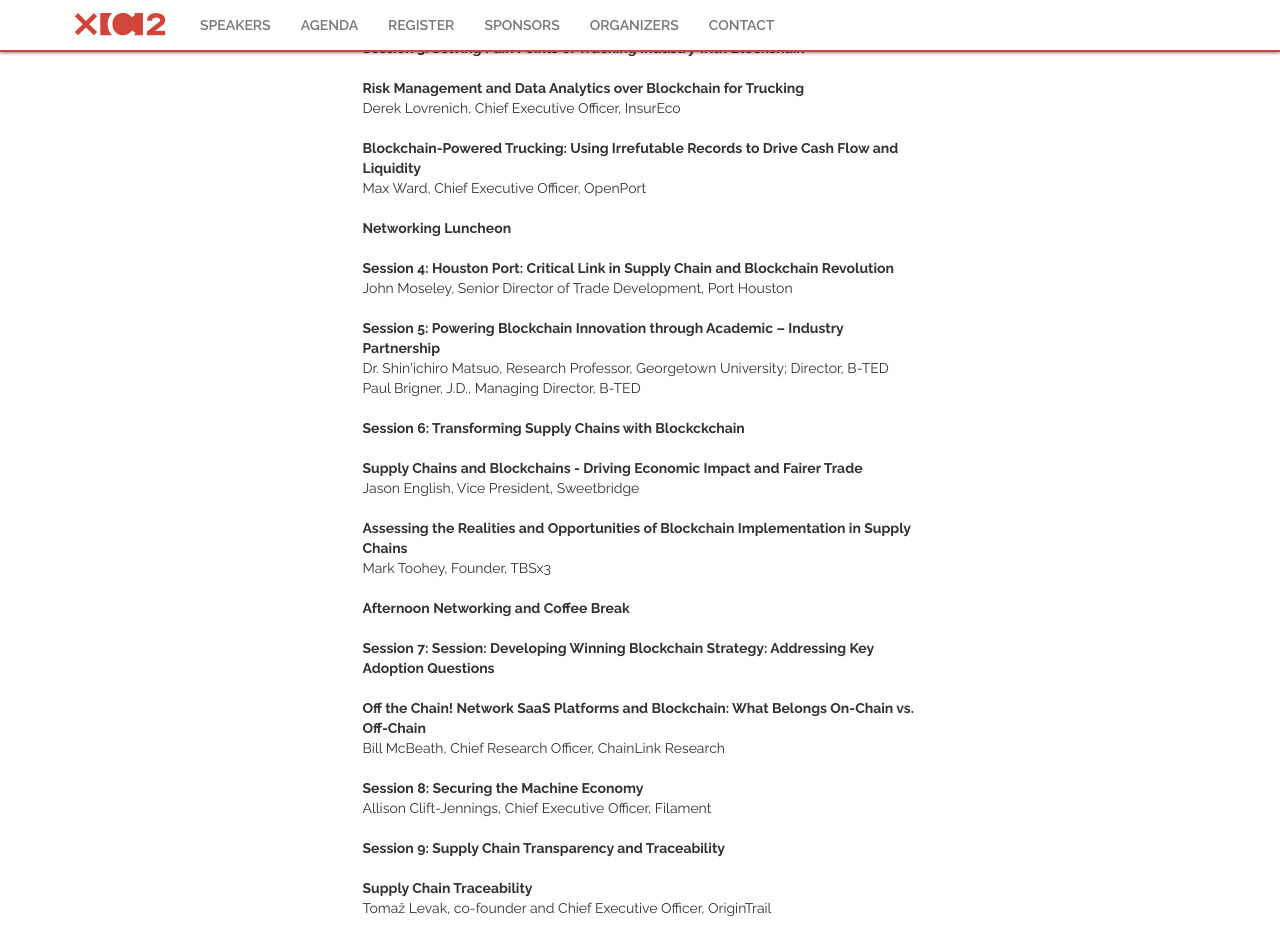
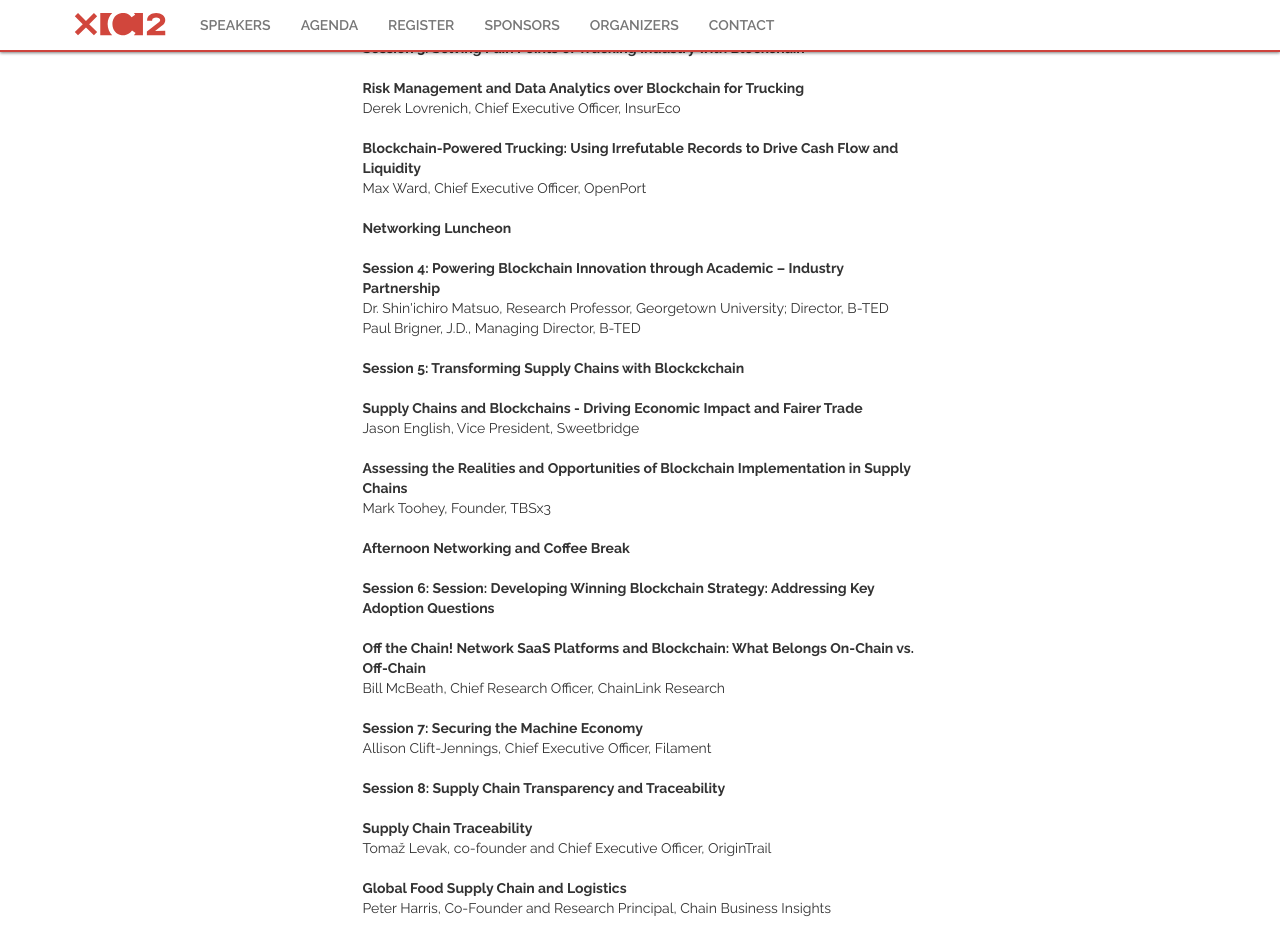
Before and after one commit to gnawalishyam/jekyll, a Jekyll site: the page built from index.html, in a window 1280 px wide and 1400 px high, scrolled down 3969 px. Shown: the top 940 px of the window. Built offline with Jekyll 4.4.1, drawn with Linux system fonts in a browser that asks for light colours; some web fonts are replaced.

Commit message:
Session 4 removed

```diff
--- a/index.html
+++ b/index.html
@@ -141,25 +141,18 @@
 							<b>Networking Luncheon</b></br></br>
 						</div>
 						<div class="col-sm-3 hidden-xxs hidden-xs hidden-sm hidden-md hidden-lg">
-							<!-- <b>1:10 PM – 1:30 PM</b> -->
-							<b>PM</b>
-						</div>
-						<div class="col-sm-offset-3 col-sm-6">
-							<b>Session 4: Houston Port: Critical Link in Supply Chain and Blockchain Revolution</b></br>John Moseley, Senior Director of Trade Development, Port Houston</br></br>
-						</div>
-						<div class="col-sm-3 hidden-xxs hidden-xs hidden-sm hidden-md hidden-lg">
 							<!-- <b>1:30 PM – 1:50 PM</b> -->
 							<b>PM</b>
 						</div>
 						<div class="col-sm-offset-3 col-sm-6">
-							<b>Session 5: Powering Blockchain Innovation through Academic – Industry Partnership</b></br>Dr. Shin'ichiro Matsuo, Research Professor, Georgetown University; Director, B-TED</br>Paul Brigner, J.D., Managing Director, B-TED</br></br>
+							<b>Session 4: Powering Blockchain Innovation through Academic – Industry Partnership</b></br>Dr. Shin'ichiro Matsuo, Research Professor, Georgetown University; Director, B-TED</br>Paul Brigner, J.D., Managing Director, B-TED</br></br>
 						</div>
 						<div class="col-sm-3 hidden-xxs hidden-xs hidden-sm hidden-md hidden-lg">
 							<!-- <b>1:50 PM – 2:50 PM</b> -->
 							<b>PM</b>
 						</div>
 						<div class="col-sm-offset-3 col-sm-6">
-							<b>Session 6: Transforming Supply Chains with Blockckchain</b></br></br><b>Supply Chains and Blockchains - Driving Economic Impact and Fairer Trade</b></br>Jason English, Vice President, Sweetbridge</br></br><b>Assessing the Realities and Opportunities of Blockchain Implementation in Supply Chains</b></br>Mark Toohey, Founder, TBSx3</br></br>
+							<b>Session 5: Transforming Supply Chains with Blockckchain</b></br></br><b>Supply Chains and Blockchains - Driving Economic Impact and Fairer Trade</b></br>Jason English, Vice President, Sweetbridge</br></br><b>Assessing the Realities and Opportunities of Blockchain Implementation in Supply Chains</b></br>Mark Toohey, Founder, TBSx3</br></br>
 						</div>
 						<div class="col-sm-3 hidden-xxs hidden-xs hidden-sm hidden-md hidden-lg">
 							<!-- <b>2:50 PM – 3:10 PM</b> -->
@@ -173,21 +166,21 @@
 							<b>PM</b>
 						</div>
 						<div class="col-sm-offset-3 col-sm-6">
-							<b>Session 7: Session: Developing Winning Blockchain Strategy: Addressing Key Adoption Questions</b></br></br><b>Off the Chain! Network SaaS Platforms and Blockchain: What Belongs On-Chain vs. Off-Chain</b></br>Bill McBeath, Chief Research Officer, ChainLink Research</br></br>
+							<b>Session 6: Session: Developing Winning Blockchain Strategy: Addressing Key Adoption Questions</b></br></br><b>Off the Chain! Network SaaS Platforms and Blockchain: What Belongs On-Chain vs. Off-Chain</b></br>Bill McBeath, Chief Research Officer, ChainLink Research</br></br>
 						</div>
 						<div class="col-sm-3 hidden-xxs hidden-xs hidden-sm hidden-md hidden-lg">
 							<!-- <b>3:40 PM – 4:10 PM</b> -->
 							<b>PM</b>
 						</div>
 						<div class="col-sm-offset-3 col-sm-6">
-							<b>Session 8: Securing the Machine Economy</b></br>Allison Clift-Jennings, Chief Executive Officer, Filament</br></br>
+							<b>Session 7: Securing the Machine Economy</b></br>Allison Clift-Jennings, Chief Executive Officer, Filament</br></br>
 						</div>
 						<div class="col-sm-3 hidden-xxs hidden-xs hidden-sm hidden-md hidden-lg">
 							<!-- <b>4:10 PM – 5:10 PM</b> -->
 							<b>PM</b>
 						</div>
 						<div class="col-sm-offset-3 col-sm-6">
-							<b>Session 9: Supply Chain Transparency and Traceability</b></br></br><b>Supply Chain Traceability </b></br>Tomaž Levak, co-founder and Chief Executive Officer, OriginTrail</br></br><b>Global Food Supply Chain and Logistics</b></br>Peter Harris, Co-Founder and Research Principal, Chain Business Insights</br></br>
+							<b>Session 8: Supply Chain Transparency and Traceability</b></br></br><b>Supply Chain Traceability </b></br>Tomaž Levak, co-founder and Chief Executive Officer, OriginTrail</br></br><b>Global Food Supply Chain and Logistics</b></br>Peter Harris, Co-Founder and Research Principal, Chain Business Insights</br></br>
 						</div>
 						<div class="col-sm-3 hidden-xxs hidden-xs hidden-sm hidden-md hidden-lg">
 							<!-- <b>5:10 PM – 5:20 PM</b> -->
```
Also changed, not shown: other parts of index.html (+4 -4 lines).
